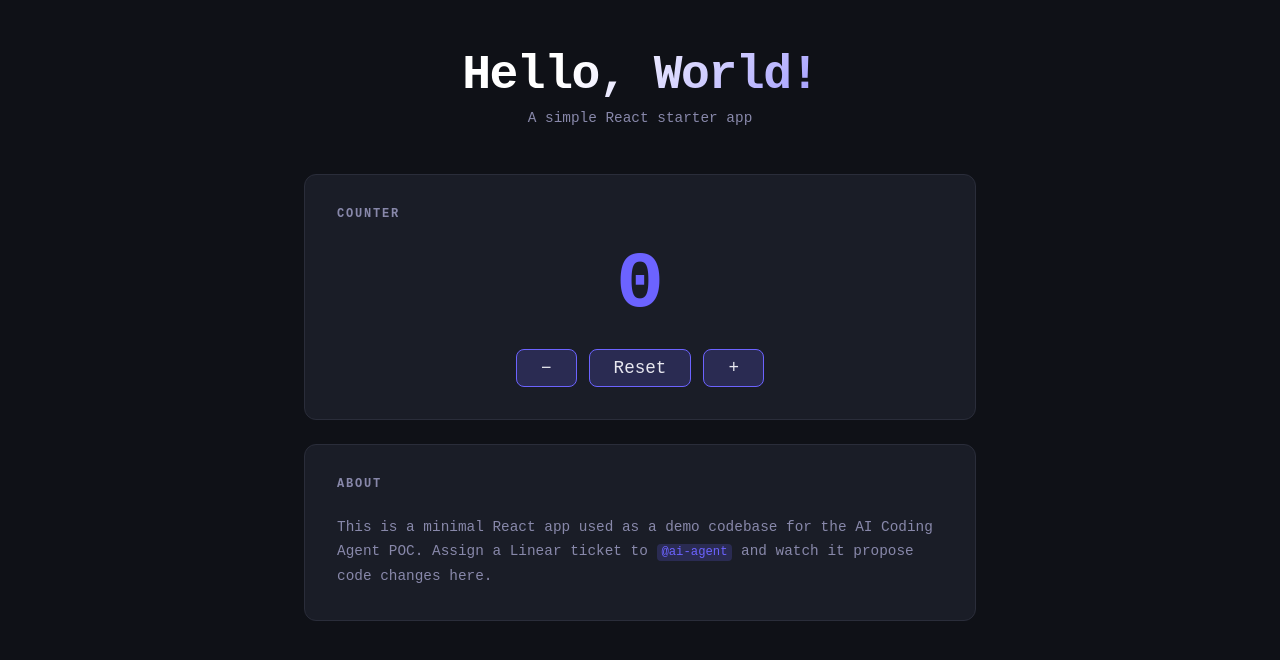
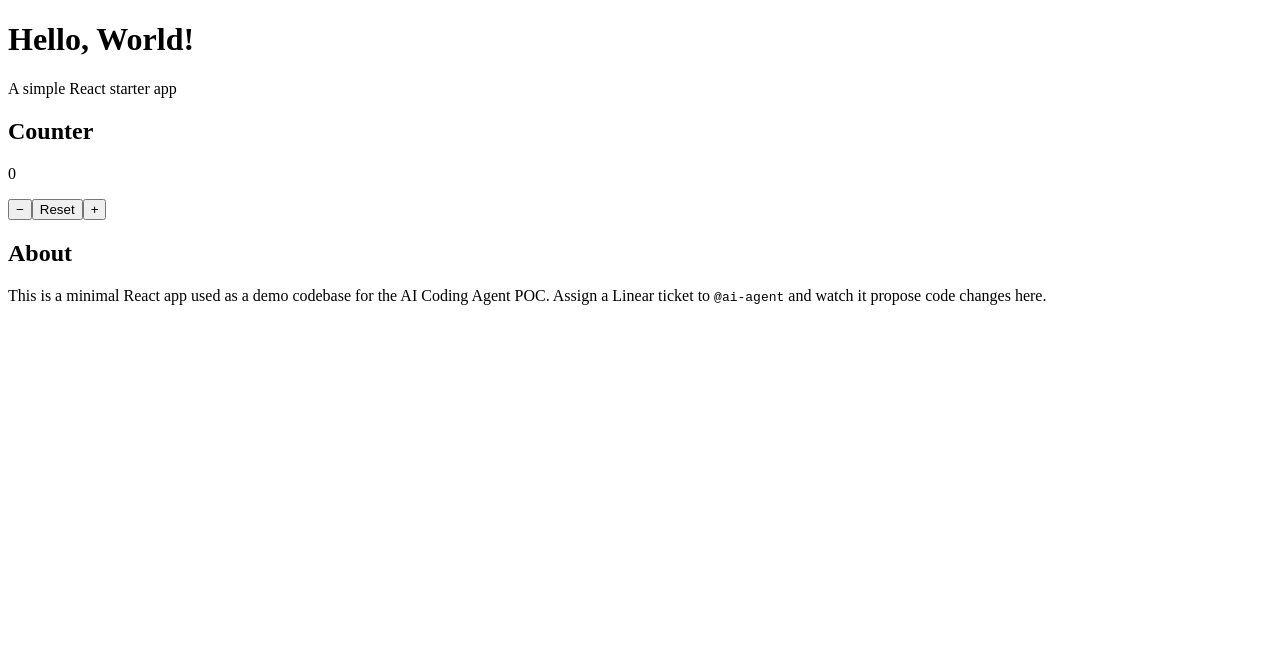
Before and after one commit to adarsh-godabole/ticketing-agent, a React (Vite) app: page / in a window 1280 px wide. Shown: the top 660 px of the page. Built offline with nearby package versions, Linux system fonts and the light colour scheme.

Commit message:
fix(1df3e504): Add a welcome message CSS styles

```diff
--- a/src/App.css
+++ b/src/App.css
@@ -1,116 +1,5 @@
-:root {
-  --bg: #0f1117;
-  --surface: #1a1d27;
-  --border: #2a2d3a;
-  --accent: #6c63ff;
-  --accent-dim: #6c63ff33;
-  --text: #e8e8f0;
-  --text-muted: #8888aa;
-  --radius: 12px;
-}
-
-* {
-  box-sizing: border-box;
-  margin: 0;
-  padding: 0;
-}
-
-body {
-  background: var(--bg);
-  color: var(--text);
-  font-family: "IBM Plex Mono", "Fira Code", monospace;
-  min-height: 100vh;
-}
-
-.app {
-  max-width: 720px;
-  margin: 0 auto;
-  padding: 3rem 1.5rem;
-}
-
-.app-header {
-  text-align: center;
-  margin-bottom: 3rem;
-}
-
-.app-header h1 {
-  font-size: 3rem;
-  font-weight: 700;
-  letter-spacing: -0.03em;
-  background: linear-gradient(135deg, #fff 40%, var(--accent));
-  -webkit-background-clip: text;
-  -webkit-text-fill-color: transparent;
-}
-
-.subtitle {
+/* Add welcome message styles */
+.welcome-message {
   color: var(--text-muted);
-  margin-top: 0.5rem;
   font-size: 0.9rem;
 }
-
-.app-main {
-  display: grid;
-  gap: 1.5rem;
-}
-
-.counter-card,
-.info-card {
-  background: var(--surface);
-  border: 1px solid var(--border);
-  border-radius: var(--radius);
-  padding: 2rem;
-}
-
-.counter-card h2,
-.info-card h2 {
-  font-size: 0.75rem;
-  text-transform: uppercase;
-  letter-spacing: 0.15em;
-  color: var(--text-muted);
-  margin-bottom: 1.5rem;
-}
-
-.count-display {
-  font-size: 5rem;
-  font-weight: 700;
-  text-align: center;
-  color: var(--accent);
-  line-height: 1;
-  margin-bottom: 1.5rem;
-}
-
-.button-row {
-  display: flex;
-  gap: 0.75rem;
-  justify-content: center;
-}
-
-.button-row button {
-  background: var(--accent-dim);
-  border: 1px solid var(--accent);
-  color: var(--text);
-  font-family: inherit;
-  font-size: 1.1rem;
-  padding: 0.5rem 1.5rem;
-  border-radius: 8px;
-  cursor: pointer;
-  transition: background 0.15s;
-}
-
-.button-row button:hover {
-  background: var(--accent);
-}
-
-.info-card p {
-  color: var(--text-muted);
-  line-height: 1.7;
-  font-size: 0.9rem;
-}
-
-.info-card code {
-  background: var(--accent-dim);
-  color: var(--accent);
-  padding: 0.1em 0.4em;
-  border-radius: 4px;
-  font-size: 0.85em;
-}
```
